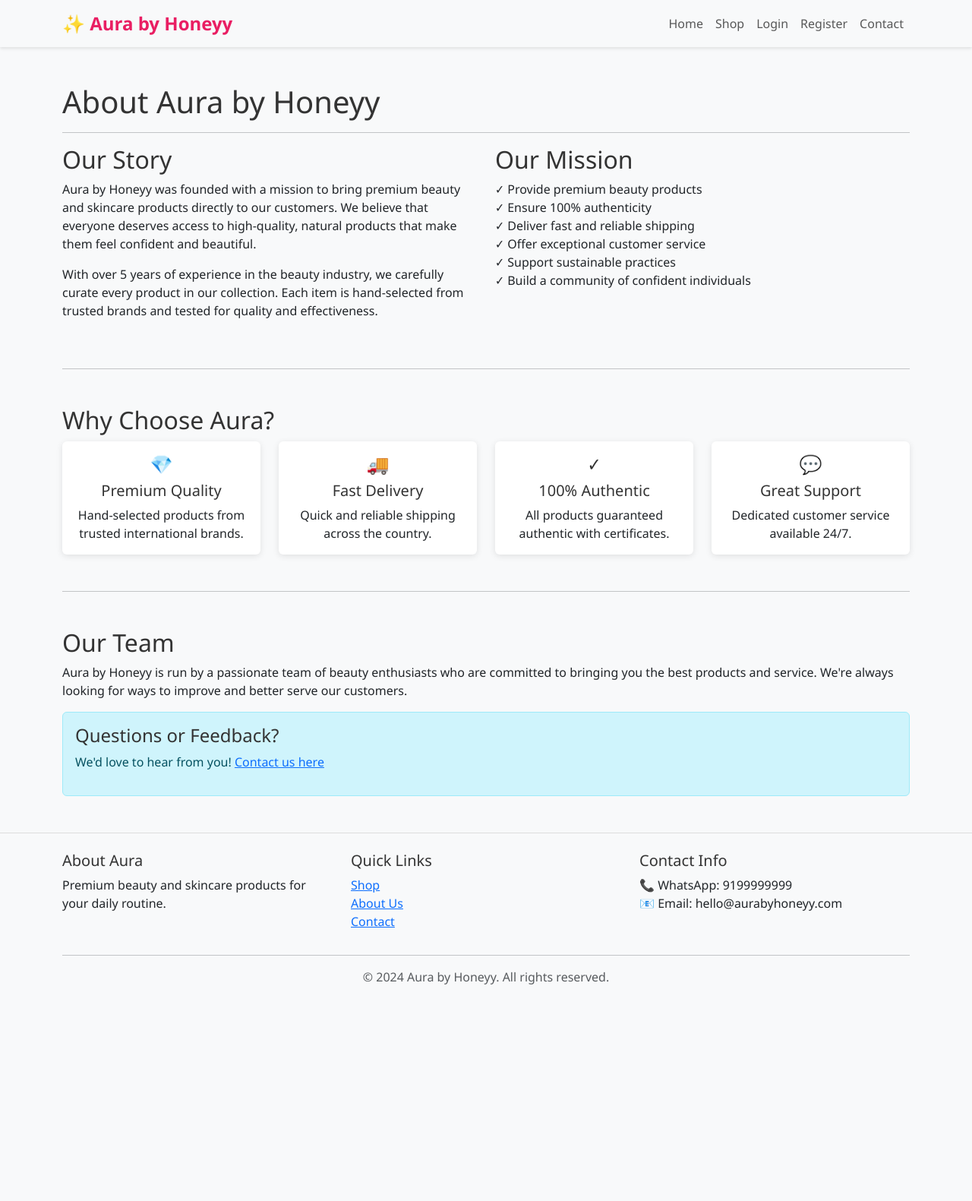
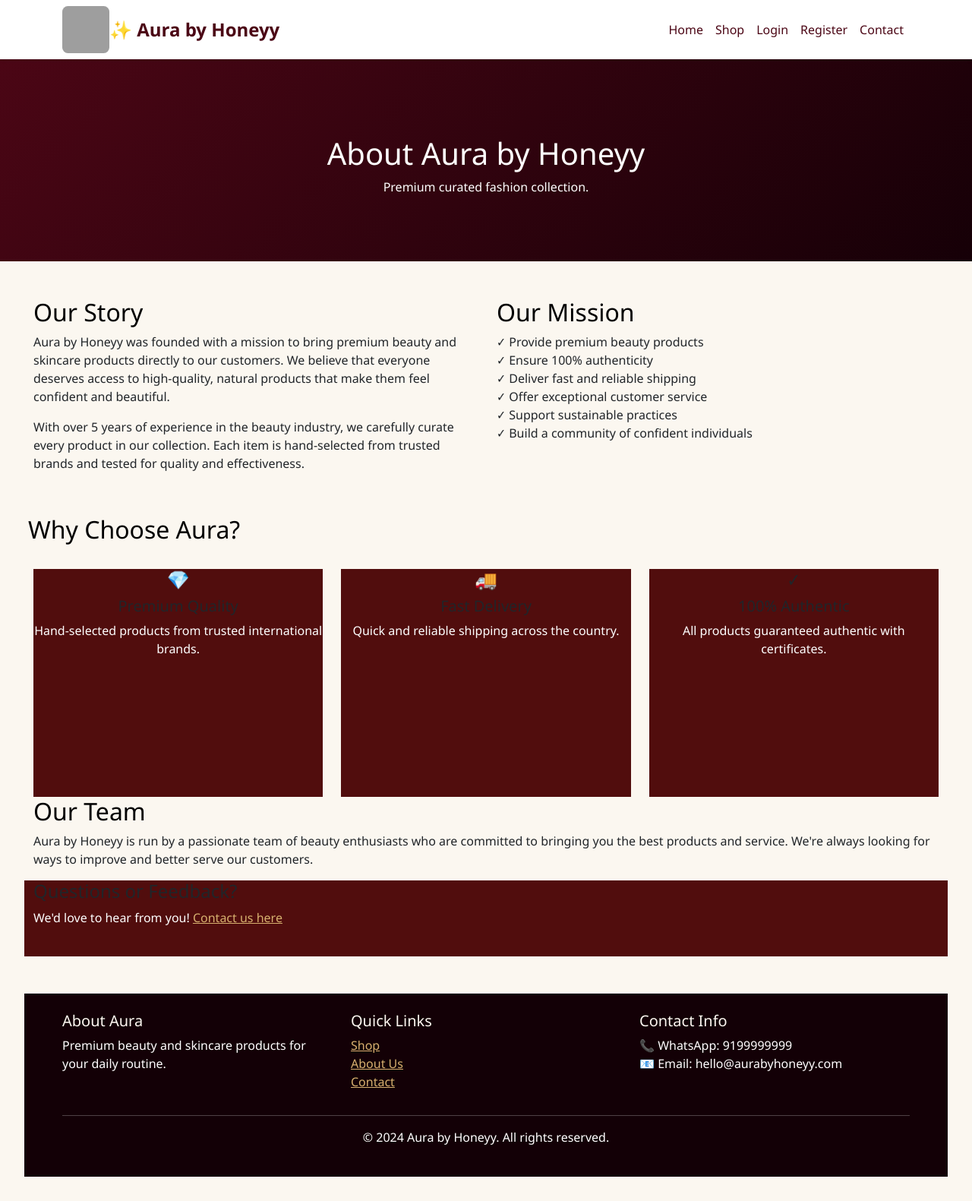
Before and after one commit to aryalodhari/aura-luxe, a Flask app: page /about in a window 1280 px wide. Shown: the whole page at 76% size. Before the commit the page ends 1296 px from the top, so only its background shows below. Run offline with Flask 3, Linux system fonts and the light colour scheme; grey boxes are pictures that could not be loaded.

Commit message:
update styling

```diff
--- a/app/static/css/style.css
+++ b/app/static/css/style.css
@@ -1,27 +1,63 @@
 /* Custom Aura Styling */
-
+:root {
+    --wine: #4b0615;
+    --gold: #d7b16f;
+    --black: #111;
+    --cream: #fbf7f0
+}
 body {
     font-family: 'Segoe UI', Tahoma, Geneva, Verdana, sans-serif;
-    background-color: #f8f9fa;
+    background: var(--cream);
 }
 
-.navbar {
+.navbar{
     box-shadow: 0 2px 4px rgba(0,0,0,0.1);
+    /* background: rgba(75, 6, 21, .95); */
+    background-color: white;
+    color: #510d0d;
+
+
 }
-
+.nav-link {
+    color: var(--wine);
+    border-color: var(--wine);
+}
+.nav-link:hover {
+    background: var(--wine);
+    color: white;
+}
 .navbar-brand {
     font-size: 1.5rem;
-    color: #e91e63 !important;
+    color: var(--wine) !important;
+}
+.navbar img {
+    width: 62px;
+    height: 62px;
+    border-radius: 12%;
+    object-fit: cover;
+    margin: auto;
+
+
+
 }
 
 .card {
     border: none;
     box-shadow: 0 2px 8px rgba(0,0,0,0.1);
     transition: transform 0.3s;
+    height: 550px;
+    width: 400px;
+    margin-top: 10px;
 }
 
 .card:hover {
     transform: translateY(-5px);
+    box-shadow: 0 18px 40px rgba(0, 0, 0, .12)
+
+}
+.cart-about {
+    height: 400px;
+    width: 500px;
 }
 
 .btn-primary {
@@ -40,28 +76,59 @@ body {
 
 footer {
     border-top: 1px solid #ddd;
+    background: #130006;
+    color: white;
 }
+ footer a {
+    color: var(--gold)
+
+ }
+ footer h5 {
+    color: var(--cream);
+ }
 
 .jumbotron {
-    background: linear-gradient(135deg, #667eea 0%, #764ba2 100%);
+    background: radial-gradient(circle at 70% 20%, #7a1028, var(--wine) 45%, #130006);
     color: white;
+    height: 400px;
 }
 
 .jumbotron h1 {
     font-weight: 700;
+    color: var(--cream);
+}
+.jumbotron p {
+    font-weight: 300;
+    color: var(--cream);
+}
+.page-hero{
+    padding: 100px 20px 70px;
+    background: linear-gradient(135deg, var(--wine), #160007);
+    color: white;
+    text-align: center;
+    font-weight: 500;
+}
+/* .hero-img{
+    width: 50%;
+    border-radius: 28px;
+    box-shadow: 0 30px 80px rgba(0, 0, 0, .35);
+    object-fit: cover
+} */
+.btn-gold {
+    background: var(--gold)
+}
+.btn-gold:hover{
+    background-color: #edbc68;
 }
 
-.jumbotron .btn {
-    background-color: #e91e63;
-    border-color: #e91e63;
+.btn-primary {
+    background: var(--wine);
+    border-color: #ebe6e9;
 }
 
-h1, h2, h3, h4, h5 {
-    color: #333;
-}
 
 .text-primary {
-    color: #e91e63 !important;
+    color: #7a75f6 !important;
 }
 
 .badge {
--- a/app/templates/about.html
+++ b/app/templates/about.html
@@ -3,12 +3,15 @@
 {% block title %}About Us - Aura by Honeyy{% endblock %}
 
 {% block content %}
+    <section class="page-hero">
     <h1>About Aura by Honeyy</h1>
-    <hr>
+    <p>Premium curated fashion collection.</p>
+    </section>
 
-    <div class="row">
-        <div class="col-md-6">
-            <h2>Our Story</h2>
+
+    <div class="row p-4 m-3 g-2">
+            <div class="col-md-6" style="margin-right: 10px;">
+            <h2 style="color: black;">Our Story</h2>
             <p>
                 Aura by Honeyy was founded with a mission to bring premium beauty and skincare
                 products directly to our customers. We believe that everyone deserves access to
@@ -21,8 +24,9 @@
             </p>
         </div>
 
-        <div class="col-md-6">
-            <h2>Our Mission</h2>
+
+         <div class="col-md-5" style="justify-content: center; align-items: center;">
+            <h2 style="color: black;">Our Mission</h2>
             <ul class="list-unstyled">
                 <li>✓ Provide premium beauty products</li>
                 <li>✓ Ensure 100% authenticity</li>
@@ -34,62 +38,60 @@
         </div>
     </div>
 
-    <hr class="my-5">
 
-    <h2>Why Choose Aura?</h2>
-    <div class="row">
-        <div class="col-md-3">
-            <div class="card text-center">
+    <h2 style="color: black; margin-left: 37px;">Why Choose Aura?</h2>
+    <div class="row p-4 m-2">
+        <div class="col-md-4">
+            <div class="card-about text-center" style="height: 300px; background-color: #510d0d;">
                 <div class="card-body">
                     <h4>💎</h4>
                     <h5>Premium Quality</h5>
-                    <p class="card-text">Hand-selected products from trusted international brands.</p>
+                    <p style="color: white;">Hand-selected products from trusted international brands.</p>
                 </div>
             </div>
         </div>
 
-        <div class="col-md-3">
-            <div class="card text-center">
+        <div class="col-md-4">
+            <div class="card-about text-center" style="height: 300px; background-color: #510d0d;">
                 <div class="card-body">
                     <h4>🚚</h4>
                     <h5>Fast Delivery</h5>
-                    <p class="card-text">Quick and reliable shipping across the country.</p>
+                    <p style="color: white;">Quick and reliable shipping across the country.</p>
                 </div>
             </div>
         </div>
 
-        <div class="col-md-3">
-            <div class="card text-center">
+        <div class="col-md-4">
+            <div class="card-about  text-center" style="height: 300px; background-color: #510d0d;">
                 <div class="card-body">
                     <h4>✓</h4>
                     <h5>100% Authentic</h5>
-                    <p class="card-text">All products guaranteed authentic with certificates.</p>
+                    <p style="color: white;">All products guaranteed authentic with certificates.</p>
                 </div>
             </div>
         </div>
 
-        <div class="col-md-3">
-            <div class="card text-center">
+        {# <div class="col-md-4">
+            <div class="card  text-center">
                 <div class="card-body">
                     <h4>💬</h4>
-                    <h5>Great Support</h5>
+                    <h5 style="color: black;">Great Support</h5>
                     <p class="card-text">Dedicated customer service available 24/7.</p>
                 </div>
             </div>
         </div>
-    </div>
+    </div> #}
 
-    <hr class="my-5">
 
-    <h2>Our Team</h2>
+    <h2 style="color: black;">Our Team</h2>
     <p>
         Aura by Honeyy is run by a passionate team of beauty enthusiasts who are committed to
         bringing you the best products and service. We're always looking for ways to improve
         and better serve our customers.
     </p>
 
-    <div class="alert alert-info">
+    <div style="background-color: #510d0d; height: 100px;">
         <h4>Questions or Feedback?</h4>
-        <p>We'd love to hear from you! <a href="/contact">Contact us here</a></p>
+        <p style="color: white;">We'd love to hear from you! <a style="color: #d7b16f;" href="/contact">Contact us here</a></p>
     </div>
 {% endblock %}
--- a/app/templates/base.html
+++ b/app/templates/base.html
@@ -10,8 +10,11 @@
     <link rel="stylesheet" href="{{ url_for('static', filename='css/style.css') }}">
 </head>
 <body>
-    <nav class="navbar navbar-expand-lg navbar-light bg-light">
+    <nav class="navbar navbar-expand-lg navbar-light">
         <div class="container">
+
+            <img src="{{ url_for('static', filename='uploads/brand_logo/aura_logo.PNG') }}" alt="">
+
             <a class="navbar-brand" href="/">
                 <strong>✨ Aura by Honeyy</strong>
             </a>
@@ -19,6 +22,7 @@
             <button class="navbar-toggler" type="button" data-bs-toggle="collapse" data-bs-target="#navbarNav">
                 <span class="navbar-toggler-icon"></span>
             </button>
+
 
             <div class="collapse navbar-collapse" id="navbarNav">
                 <ul class="navbar-nav ms-auto">
@@ -61,6 +65,7 @@
                 </ul>
             </div>
         </div>
+
     </nav>
 
     {% with messages = get_flashed_messages(with_categories=true) %}
@@ -74,11 +79,9 @@
         {% endif %}
     {% endwith %}
 
-    <main class="container my-5">
-        {% block content %}{% endblock %}
-    </main>
+    {% block content %}{% endblock %}
 
-    <footer class="bg-light mt-5 py-4">
+    <footer class="mt-5 py-4">
         <div class="container">
             <div class="row">
                 <div class="col-md-4">
@@ -102,7 +105,7 @@
                 </div>
             </div>
             <hr>
-            <p class="text-center text-muted">
+            <p class="text-center" style="color: white;">
                 &copy; 2024 Aura by Honeyy. All rights reserved.
             </p>
         </div>
```
Also changed, not shown: app/templates/contact.html (+5 -17 lines), app/templates/index.html (+11 -5 lines), app/templates/shop.html (+8 -5 lines).
